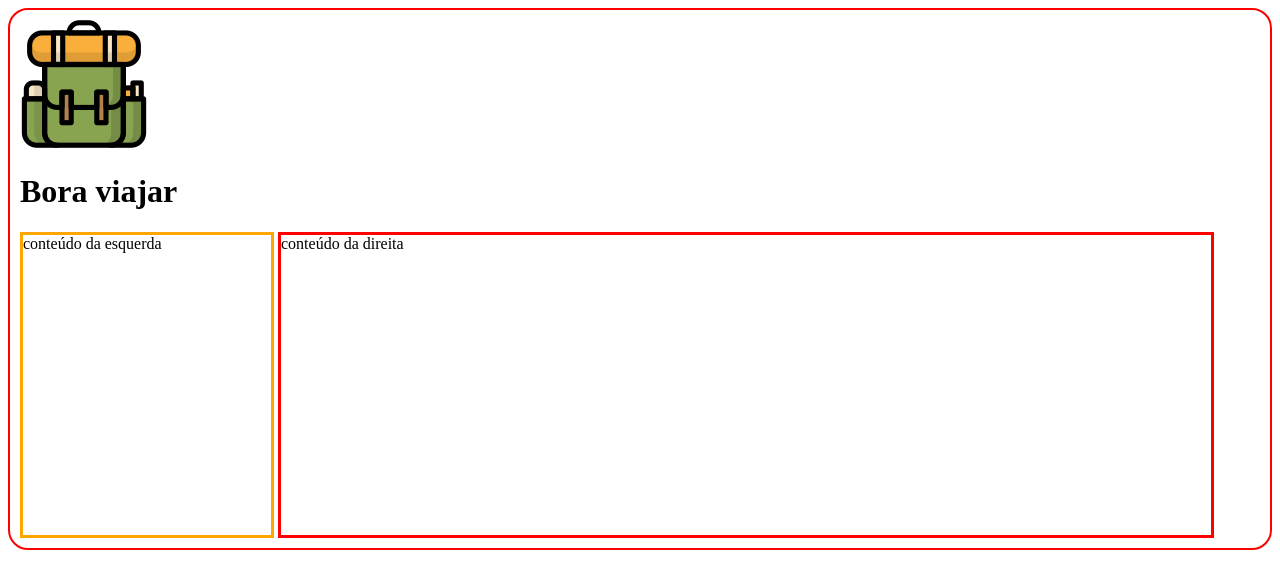
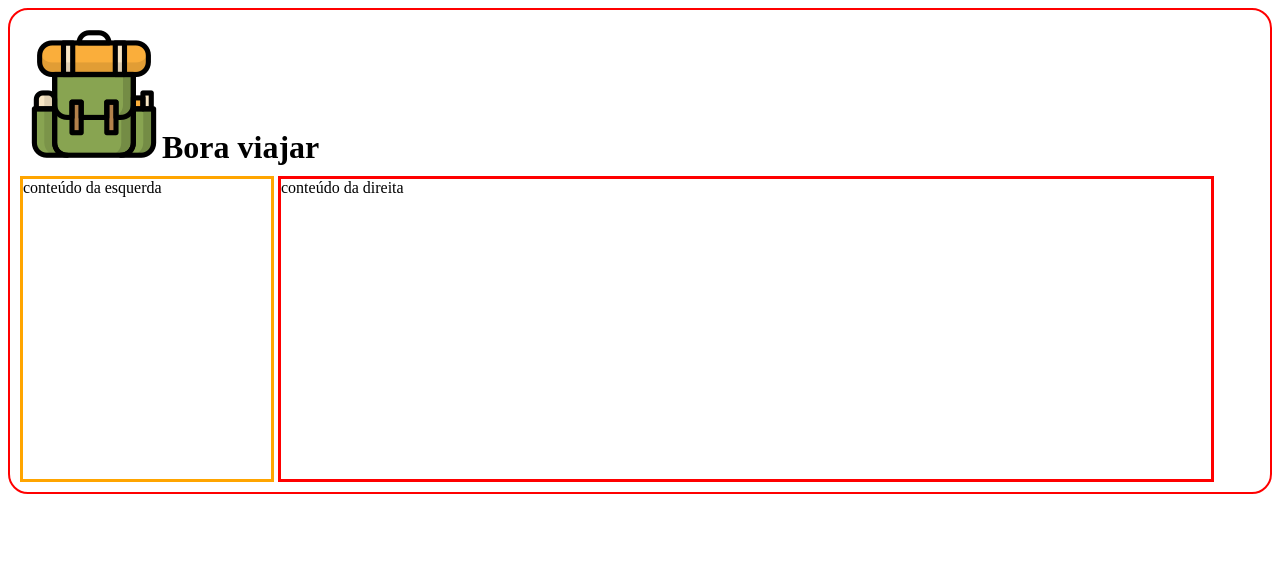
Before and after one commit to 1606018/ex-layout-simples, a plain HTML site: page index.html in a window 1280 px wide. Drawn offline with Linux system fonts and the light colour scheme.

Commit message:
Ajusta css de header

```diff
--- a/layout.css
+++ b/layout.css
@@ -20,3 +20,11 @@
     width: 75%;
     height: 300px;
 }
+
+header > h1 {
+    display: inline;
+}
+
+header {
+    padding: 10px;
+}
```
